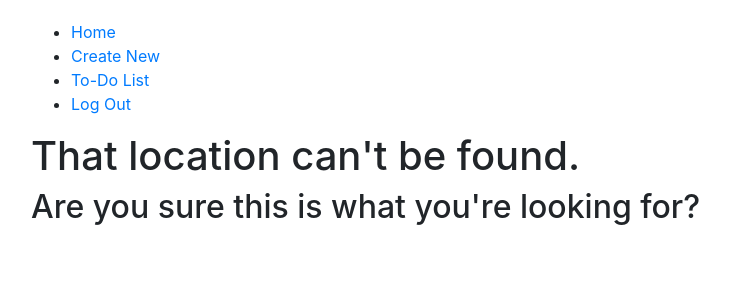
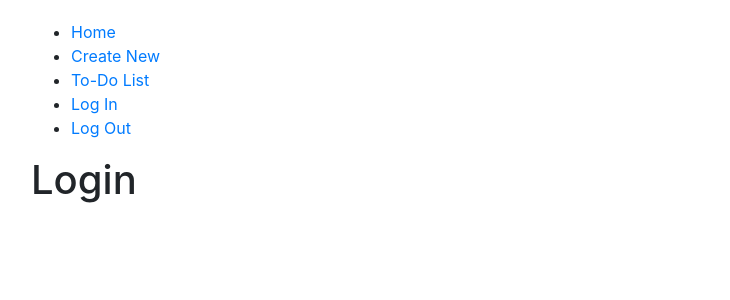
Before and after one commit to TimBiden/todo-react, a React (Create React App) app: page /login in a window 1280 px wide. Before the commit this address led to /not-found. Shown: the top 300 px of the page, without its empty margins (54-784 px from the left). Built offline with nearby package versions, Linux system fonts and the light colour scheme.

Commit message:
Create login page with simple H1.

```diff
--- a/src/App.js
+++ b/src/App.js
@@ -4,6 +4,7 @@ import NavBar from "./components/common/navbar";
 import ToDos from "./components/toDoList";
 import NewToDo from "./components/newToDo";
 import Home from "./components/home";
+import LoginForm from "./components/loginForm";
 import NotFound from "./components/notFound";
 import "bootstrap/dist/css/bootstrap.css";
 import "./App.css";
@@ -17,6 +18,7 @@ class App extends Component {
           {/* These are activated in the order they're found. */}
           {/* "/not-found" MUST go after everything else.*/}
           <Switch>
+            <Route path="/login" component={LoginForm} />
             <Route path="/newtodo" component={NewToDo} />
             <Route path="/todolist" component={ToDos} />
             <Redirect from="/messages" to="/todolist" />
--- a/src/components/common/navbar.js
+++ b/src/components/common/navbar.js
@@ -14,6 +14,9 @@ const NavBar = () => {
         <Link to="/todolist">To-Do List</Link>
       </li>
       <li>
+        <Link to="/login">Log In</Link>
+      </li>
+      <li>
         <Link to="/">Log Out</Link>
       </li>
     </ul>
--- /dev/null
+++ b/src/components/loginForm.jsx
@@ -0,0 +1,9 @@
+import React, { Component } from "react";
+
+class LoginForm extends Component {
+  render() {
+    return <h1>Login</h1>;
+  }
+}
+
+export default LoginForm;
```
